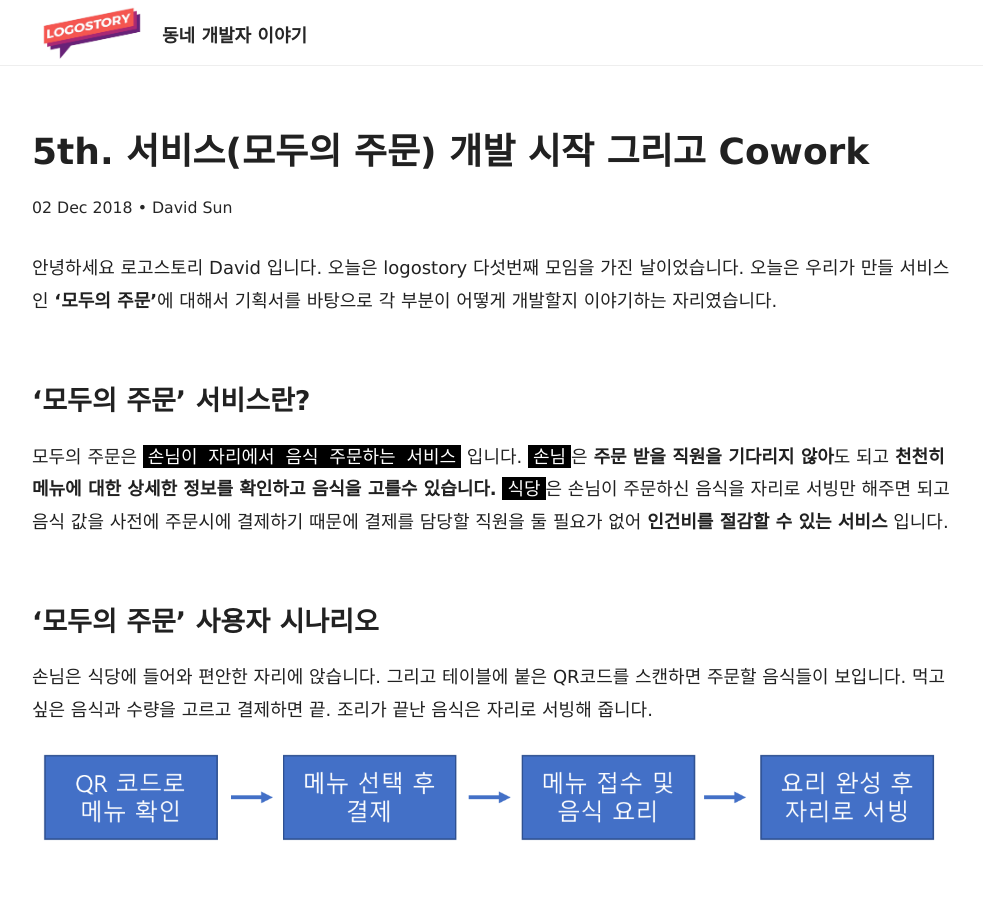
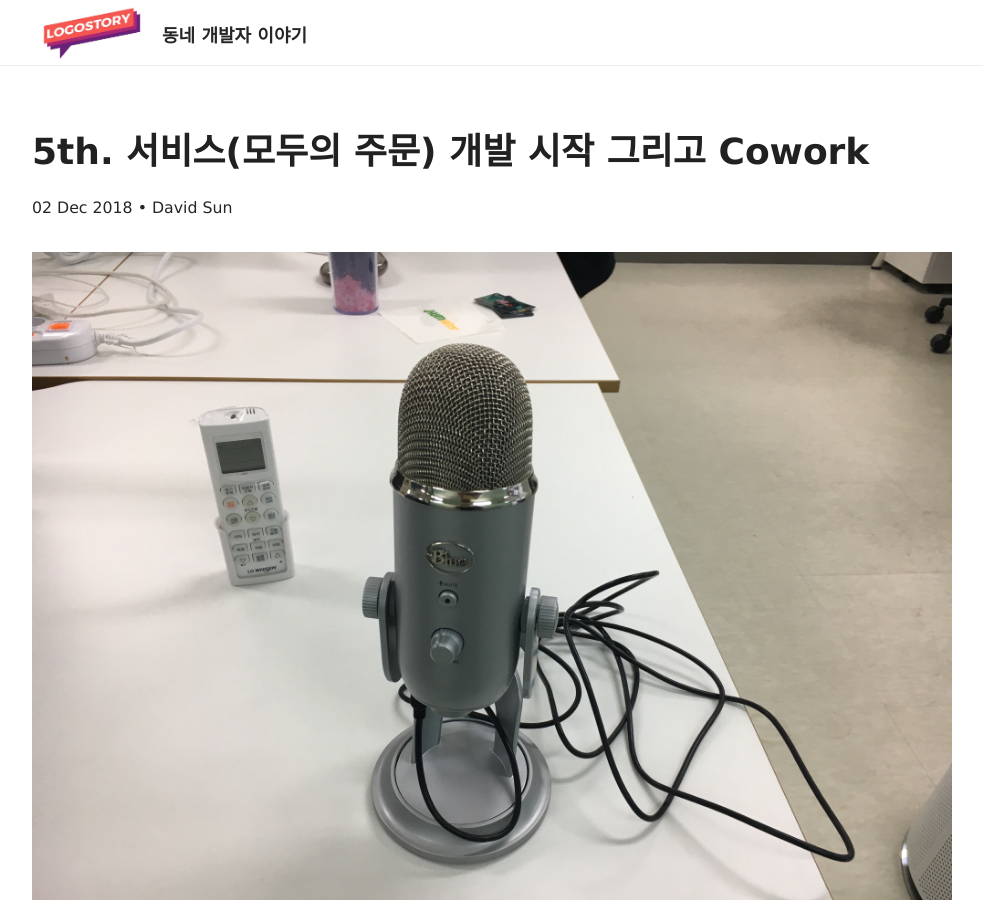
Before and after one commit to logostory/logostory.github.io, a Jekyll site: the page built from _posts/2018-12-02-5th-meetup.md, in a window 1280 px wide and 900 px high. Shown: the whole window, without its empty margins (148-1131 px from the left). Built offline with Jekyll 4.4.1, drawn with Linux system fonts in a browser that asks for light colours.

Commit message:
스킵방지 이미지 추가

```diff
--- a/_posts/2018-12-02-5th-meetup.md
+++ b/_posts/2018-12-02-5th-meetup.md
@@ -5,6 +5,8 @@ category: meetup
 title: 5th. 서비스(모두의 주문) 개발 시작 그리고 Cowork
 desc: 모두의 주문 개발을 위해 각 파트별 준비 사항 공유
 ---
+
+![Alt text](/assets/img/12-02/title.jpg)
 
 안녕하세요 로고스토리 David 입니다. 오늘은 logostory 다섯번째 모임을 가진 날이었습니다. 오늘은 우리가 만들 서비스인 **'모두의 주문'**에 대해서 기획서를 바탕으로 각 부분이 어떻게 개발할지 이야기하는 자리였습니다.
 
```
Also changed, not shown: assets/img/12-02/title.jpg (added), 7 other files.
